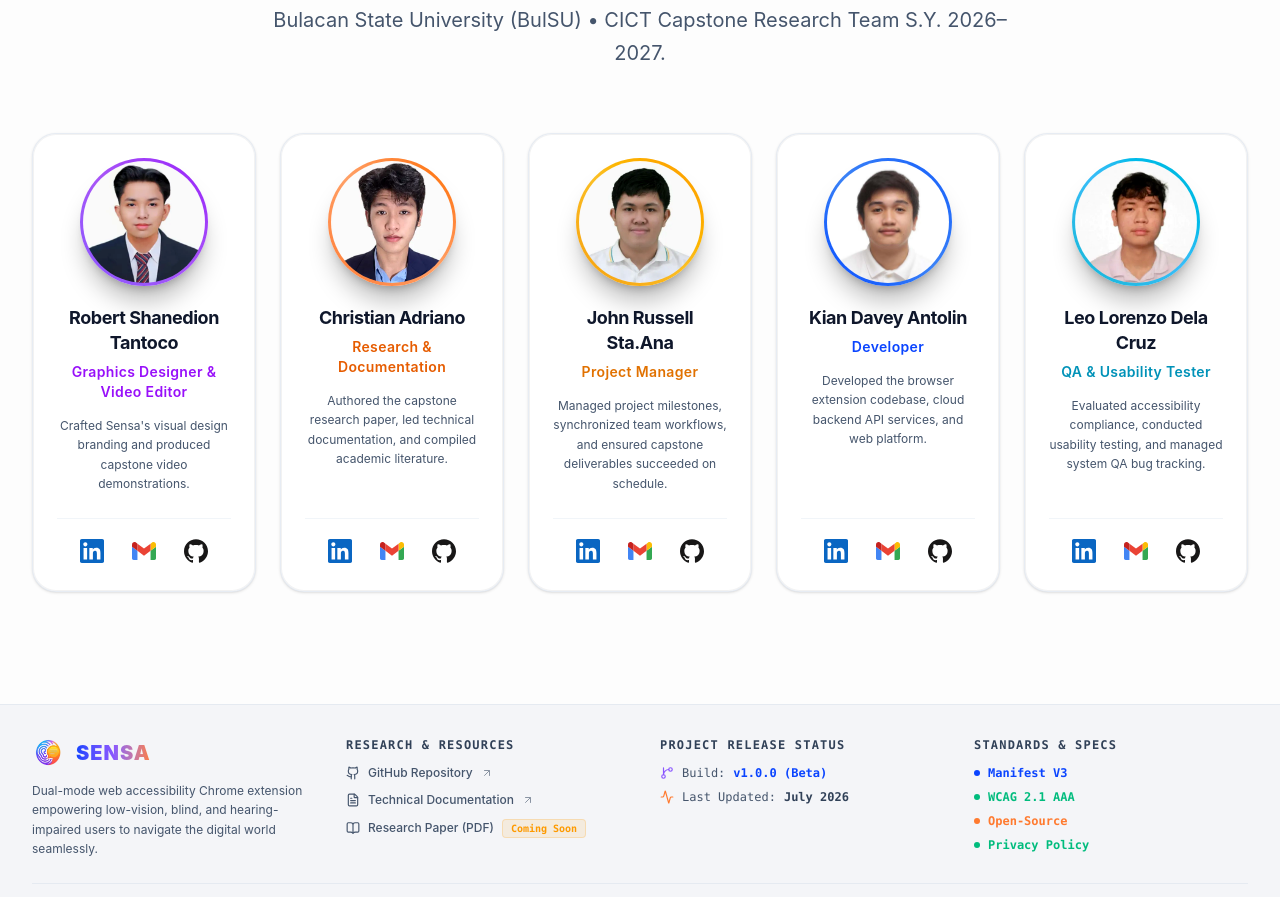
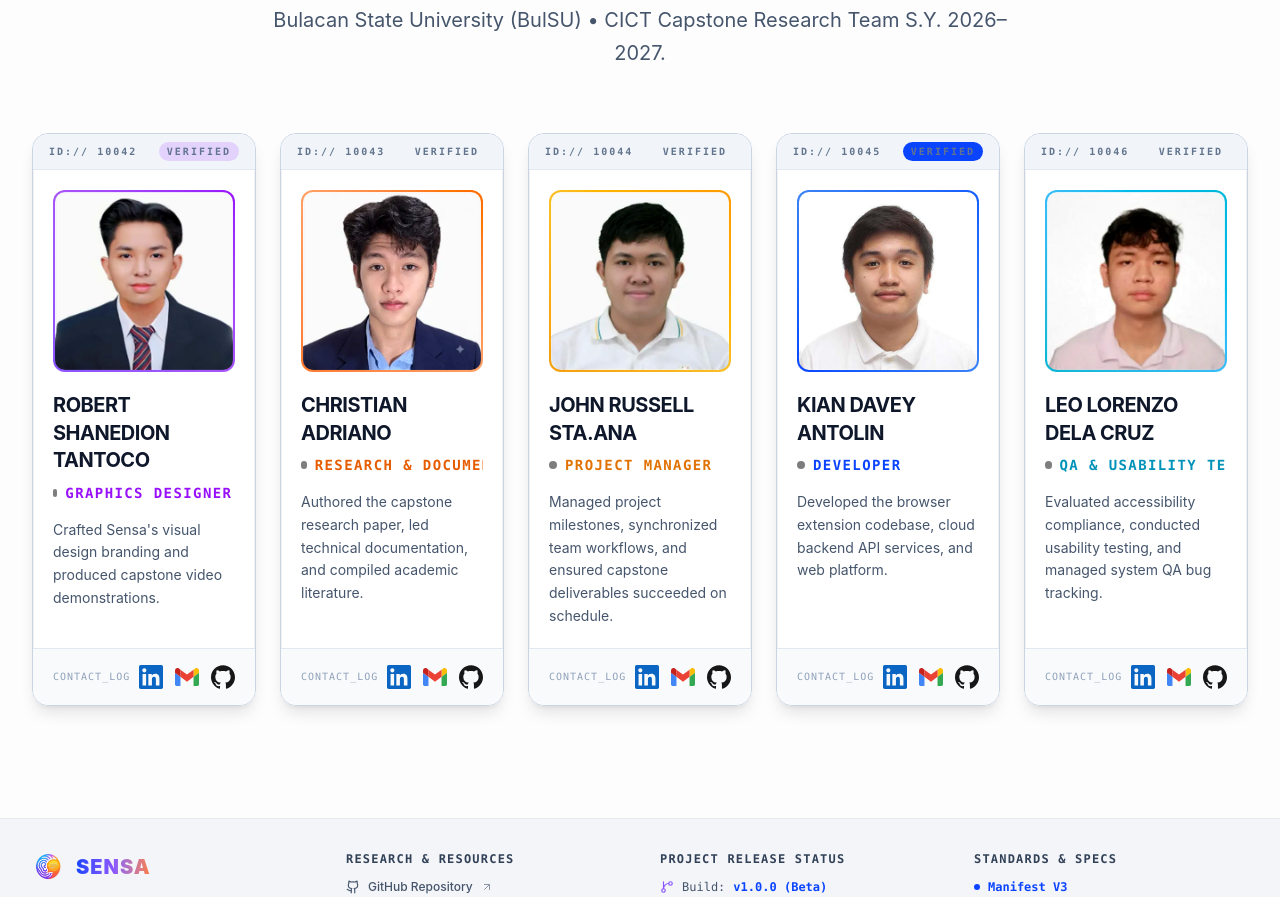
Before and after one commit to bulsu-kdlantolin/sensa-website, a React (Vite) app: page / in a window 1280 px wide. Shown: the part 9700-10597 px from the top of the page. Built offline with nearby package versions, Linux system fonts and the light colour scheme.

Commit message:
feat: implement Cyberpunk ID Badge team layout

```diff
--- a/src/components/TeamSection.tsx
+++ b/src/components/TeamSection.tsx
@@ -138,47 +138,69 @@ export default function TeamSection({ isDark }: TeamSectionProps) {
           {teamMembers.map((member, idx) => (
             <ScrollReveal delay={idx * 100} key={idx} className="h-full">
               <article
-                className={`group border rounded-3xl p-6 flex flex-col items-center text-center justify-between transition-all duration-500 hover:-translate-y-2 shadow-sm hover:shadow-xl w-full h-full ${member.hoverBorder} ${isDark
-                  ? 'bg-[#161618] border-slate-800 ring-1 ring-white/5 ring-inset hover:bg-white/[0.04]'
-                  : 'bg-white border-slate-200/80 ring-1 ring-black/5 ring-inset hover:bg-slate-50/80'
+                className={`group relative overflow-hidden rounded-2xl flex flex-col justify-between transition-all duration-500 hover:-translate-y-2 shadow-lg hover:shadow-2xl w-full h-full border ${
+                  isDark
+                    ? 'bg-[#121214]/80 backdrop-blur-md border-white/10 ring-1 ring-white/5 ring-inset'
+                    : 'bg-white/80 backdrop-blur-md border-slate-300 ring-1 ring-black/5 ring-inset'
                 }`}
               >
-                <div className="flex flex-col items-center w-full">
-                  {/* Photo Avatar Frame with Gradient Ring */}
-                  <div className={`relative w-28 h-28 sm:w-32 sm:h-32 rounded-full p-[3px] bg-gradient-to-tr ${member.accentGradient} mb-5 shadow-xl shadow-black/25 shrink-0 overflow-hidden group-hover:scale-105 transition-transform duration-500`}>
+                {/* ID Badge Header Bar */}
+                <div className={`w-full flex justify-between items-center px-4 py-2 text-[10px] font-mono font-bold tracking-[0.2em] border-b ${isDark ? 'bg-black/40 border-white/10 text-slate-400' : 'bg-slate-100 border-slate-200 text-slate-500'}`}>
+                  <span>ID:// {10042 + idx}</span>
+                  <span className={`px-2 py-0.5 rounded-full ${member.roleColor.replace('text-', 'bg-').replace('-400', '-500/20').replace('-600', '-500/20')}`}>
+                    {isDark ? 'ACTIVE' : 'VERIFIED'}
+                  </span>
+                </div>
+
+                <div className="flex flex-col flex-1 relative p-5">
+                  {/* Glowing Overlay on Hover */}
+                  <div className={`absolute inset-0 opacity-0 group-hover:opacity-10 transition-opacity duration-700 bg-gradient-to-b ${member.accentGradient} pointer-events-none`} />
+
+                  {/* Square Profile Photo */}
+                  <div className={`relative w-full aspect-square rounded-xl p-[2px] bg-gradient-to-tr ${member.accentGradient} mb-5 overflow-hidden`}>
                     <img
                       src={member.image}
                       alt={member.name}
                       loading="lazy"
-                      className={`w-full h-full object-cover object-top rounded-full transform-gpu ${member.imageClass}`}
+                      className={`w-full h-full object-cover object-top rounded-[10px] group-hover:scale-110 transition-transform duration-700 ${member.imageClass}`}
                     />
+                    {/* Scanline Effect */}
+                    <div className="absolute inset-0 bg-gradient-to-b from-transparent via-white/20 to-transparent -translate-y-[100%] group-hover:translate-y-[100%] transition-transform duration-[1.5s] ease-in-out pointer-events-none" />
                   </div>
 
-                  <h3 className={`text-base md:text-lg font-bold m-0 tracking-tight leading-snug ${isDark ? 'text-white' : 'text-slate-900'}`}>
+                  <h3 className={`text-lg md:text-xl font-bold m-0 tracking-tight leading-snug uppercase ${isDark ? 'text-white' : 'text-slate-900'}`}>
                     {member.name}
                   </h3>
 
-                  {/* Clean Typography Sub-Heading Role (No tag box) */}
-                  <p className={`text-xs md:text-sm font-semibold tracking-wide my-1.5 ${member.roleColor}`}>
+                  {/* Terminal Typing Role */}
+                  <div className="flex items-center gap-2 my-2">
+                    <span className="w-2 h-2 rounded-sm bg-current animate-pulse" style={{ color: isDark ? '#fff' : '#000' }} />
+                    <p className={`text-xs md:text-sm font-mono font-bold tracking-widest uppercase ${member.roleColor} overflow-hidden whitespace-nowrap`}>
                       {member.role}
                     </p>
+                  </div>
 
-                  <p className={`text-xs leading-relaxed m-0 mt-2 font-normal ${isDark ? 'text-slate-400' : 'text-slate-600'}`}>
+                  <p className={`text-sm leading-relaxed m-0 mt-2 font-normal flex-1 ${isDark ? 'text-slate-400' : 'text-slate-600'}`}>
                     {member.description}
                   </p>
                 </div>
 
                 {/* Social Contacts Bar */}
                 <div
-                  className={`w-full mt-6 pt-4 border-t flex items-center justify-center gap-5 ${isDark ? 'border-slate-800/80' : 'border-slate-100'
+                  className={`w-full px-5 py-4 border-t flex items-center justify-between gap-2 ${
+                    isDark ? 'border-white/10 bg-black/20' : 'border-slate-200 bg-slate-50'
                   }`}
                 >
+                  <span className={`text-[10px] font-mono tracking-widest ${isDark ? 'text-slate-500' : 'text-slate-400'}`}>
+                    CONTACT_LOG
+                  </span>
+                  <div className="flex items-center gap-3">
                     <a
                       href={member.linkedin}
                       target="_blank"
                       rel="noopener noreferrer"
                       aria-label={`${member.name} LinkedIn`}
-                    className="p-1 transition-transform duration-300 hover:-translate-y-1 hover:scale-110 focus:outline-none focus-visible:ring-2 focus-visible:ring-offset-2 focus-visible:ring-[#0A44FF] rounded"
+                      className="transition-transform hover:scale-125 focus:outline-none"
                     >
                       <LinkedInIcon />
                     </a>
@@ -187,7 +209,7 @@ export default function TeamSection({ isDark }: TeamSectionProps) {
                       target="_blank"
                       rel="noopener noreferrer"
                       aria-label={`Send Gmail to ${member.name}`}
-                    className="p-1 transition-transform duration-300 hover:-translate-y-1 hover:scale-110 focus:outline-none focus-visible:ring-2 focus-visible:ring-offset-2 focus-visible:ring-[#0A44FF] rounded"
+                      className="transition-transform hover:scale-125 focus:outline-none"
                     >
                       <GmailIcon />
                     </a>
@@ -196,10 +218,11 @@ export default function TeamSection({ isDark }: TeamSectionProps) {
                       target="_blank"
                       rel="noopener noreferrer"
                       aria-label={`${member.name} GitHub`}
-                    className="p-1 transition-transform duration-300 hover:-translate-y-1 hover:scale-110 focus:outline-none focus-visible:ring-2 focus-visible:ring-offset-2 focus-visible:ring-[#0A44FF] rounded"
+                      className="transition-transform hover:scale-125 focus:outline-none"
                     >
                       <GitHubIcon isDark={isDark} />
                     </a>
+                  </div>
                 </div>
               </article>
             </ScrollReveal>
```
Lines whose indentation alone changed are shown as unchanged.
